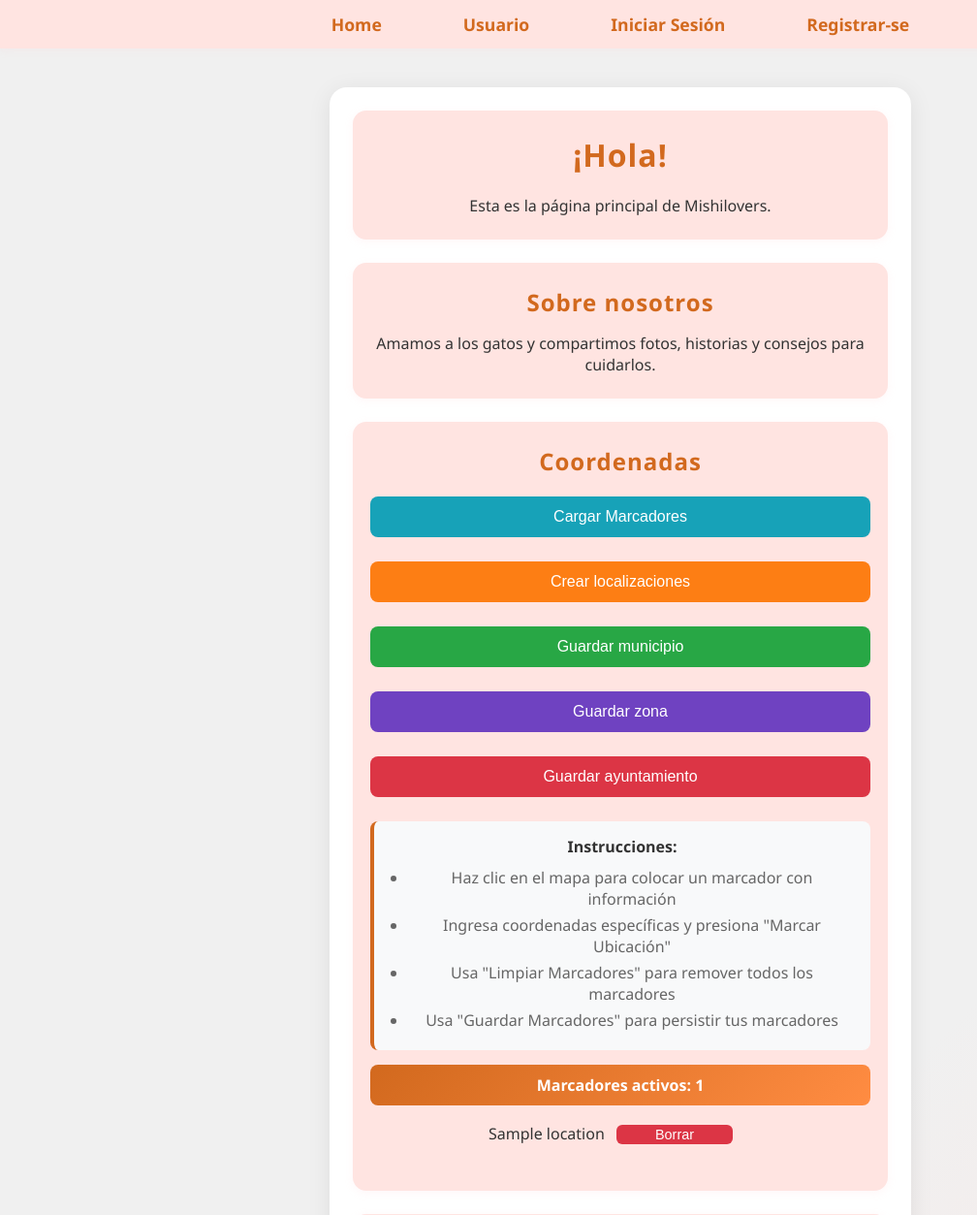
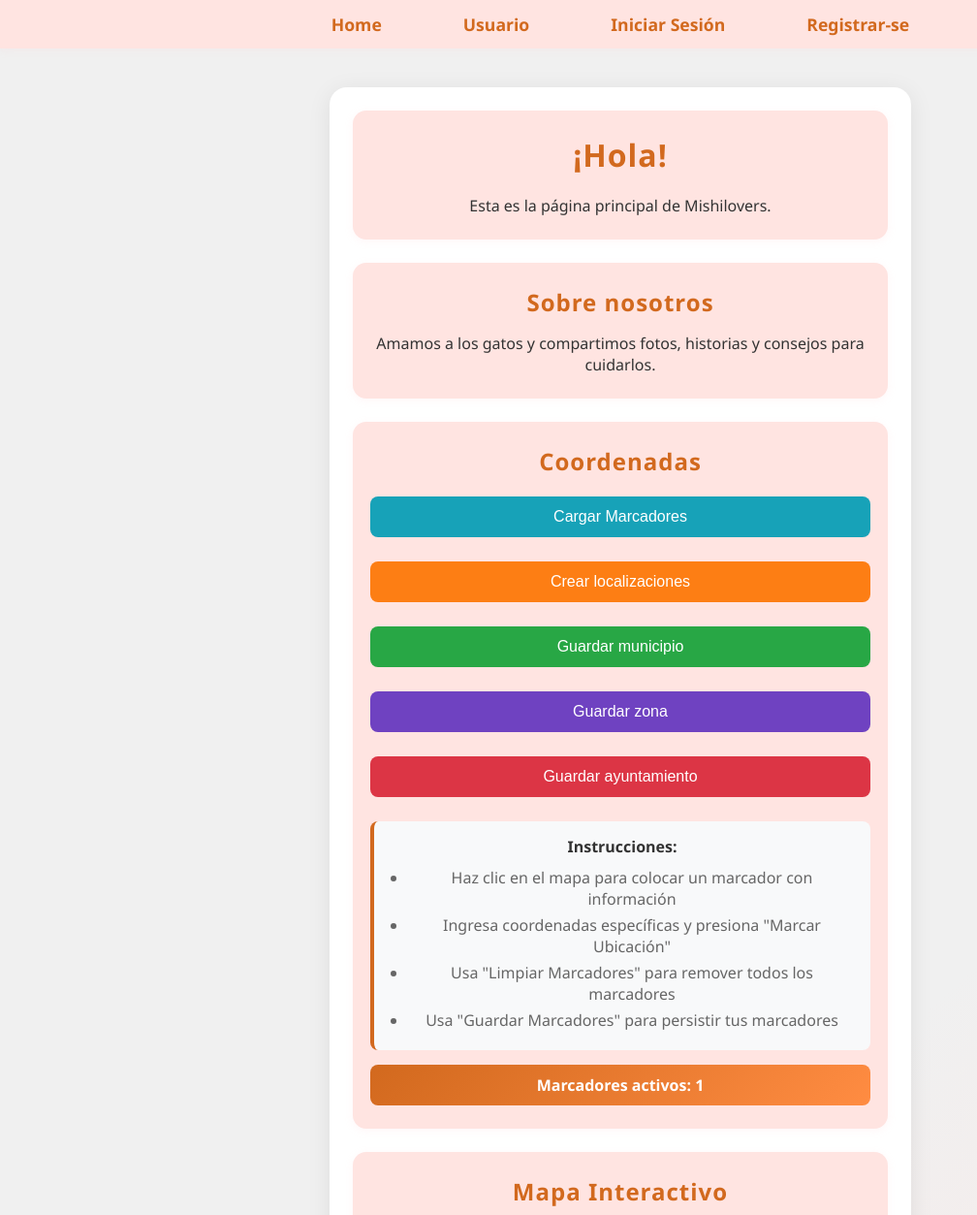
Before and after one commit to dt-gadeso/gatos, a Django app: page /municipality/ in a window 1280 px wide. Shown: the top 1253 px of the page at 97% size, without its empty margins (0-1008 px from the left). Run offline with Django 5.2, Linux system fonts and the light colour scheme; tables that the repository leaves empty hold one stand-in row (values such as "Sample post").

Commit message:
fix location delete

```diff
--- a/municipality/templates/municipality.html
+++ b/municipality/templates/municipality.html
@@ -49,8 +49,7 @@
                     <div class="markers-count">
                         <strong>Marcadores activos: <span id="markers-count">0</span></strong>
                     </div>
-                <!-- Lista de marcadores para borrar individualmente -->
-                <div id="markers-list"></div>
+                <!-- Eliminado: lista de marcadores para borrar individualmente -->
                 </div>
             </div>
 
--- a/municipality/urls.py
+++ b/municipality/urls.py
@@ -10,7 +10,6 @@ urlpatterns = [
     path('location/<int:location_id>/', views.location_detail, name='location_detail'),
     path('add-popup/', views.add_popup, name='add_popup'),
     path('edit-popup/<int:location_id>/', views.edit_popup, name='edit_popup'),
-    path('delete-popup/<int:location_id>/', views.delete_popup, name='delete_popup'),
     path('formNewMunicipality/', views.save_municipality, name='save_municipality'),
     path('formNewZone/', views.save_zone, name='save_zone'),
     path('formNewCouncil/', views.save_council, name='save_council'),
--- a/municipality/views.py
+++ b/municipality/views.py
@@ -272,19 +272,6 @@ def edit_popup(request, location_id):
     return render(request, 'add_popup.html', context)
 
 @csrf_exempt
-# Elimina una ubicación mediante una petición POST
-def delete_popup(request, location_id):
-    if request.method == 'POST':
-        try:
-            location = get_object_or_404(Location, id=location_id)
-            location.delete()
-            return JsonResponse({'success': True})
-        except Exception as e:
-            return JsonResponse({'success': False, 'error': str(e)})
-
-    return JsonResponse({'error': 'Método no permitido'}, status=405)
-
-@csrf_exempt
 # Guarda un nuevo consejo (council), acepta datos por POST o JSON
 def save_council(request):
     if request.method == 'GET':
```
